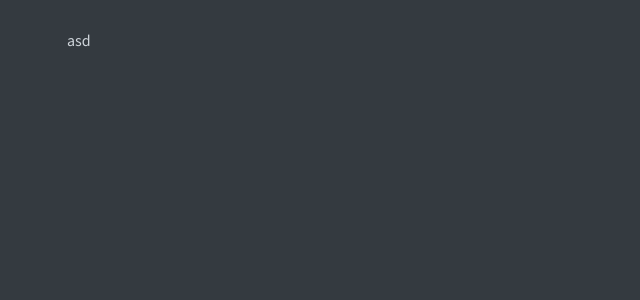
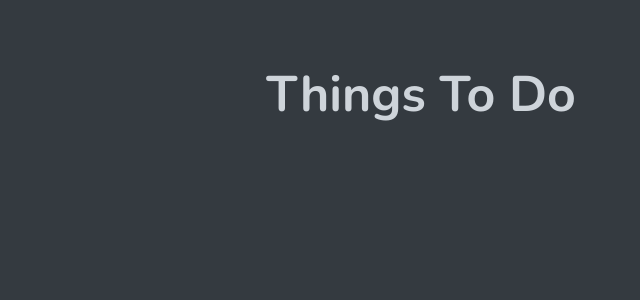
Before and after one commit to MhmtMutlu/react-todo-app, a React (Create React App) app: page / in a window 1280 px wide. Shown: the top 300 px of the page, without its empty margins (219-859 px from the left). Built offline with nearby package versions, Linux system fonts and the light colour scheme.

Commit message:
Feat-Conf: Header component was created and used in App.js. Font-style was changed.

```diff
--- a/public/index.html
+++ b/public/index.html
@@ -25,7 +25,7 @@
     -->
     <link rel="preconnect" href="https://fonts.googleapis.com">
     <link rel="preconnect" href="https://fonts.gstatic.com" crossorigin>
-    <link href="https://fonts.googleapis.com/css2?family=Source+Sans+Pro:wght@300;400;600;700&display=swap" rel="stylesheet">
+    <link href="https://fonts.googleapis.com/css2?family=Nunito:wght@300;400;600;700&display=swap" rel="stylesheet">
     <title>Todo App</title>
   </head>
   <body>
--- a/src/App.js
+++ b/src/App.js
@@ -1,10 +1,11 @@
 import React from "react";
+import Header from "./components/Header/Header";
 import Layout from "./layout/Layout";
 
 function App() {
   return (
     <Layout>
-      asd
+      <Header />
     </Layout>
   );
 }
--- a/src/_index.scss
+++ b/src/_index.scss
@@ -8,7 +8,7 @@ $light-color: #ced4da;
 }
 
 body {
-  font-family: 'Source Sans Pro', sans-serif;
+  font-family: 'Nunito', sans-serif;
   -webkit-font-smoothing: antialiased;
   -moz-osx-font-smoothing: grayscale;
 }
--- /dev/null
+++ b/src/components/Header/Header.js
@@ -0,0 +1,12 @@
+import React from 'react'
+import "./header.scss"
+
+const Header = () => {
+  return (
+    <div className='header-container'>
+      <h1 className='header-title'>Things To Do</h1>
+    </div>
+  )
+}
+
+export default Header
--- /dev/null
+++ b/src/components/Header/header.scss
@@ -0,0 +1,10 @@
+.header-container {
+  display: flex;
+  align-items: center;
+  justify-content: center;
+}
+
+.header-title {
+  font-size: 50px;
+  padding-top: 30px;
+}
--- a/src/layout/Layout.js
+++ b/src/layout/Layout.js
@@ -1,5 +1,5 @@
 import React from "react";
-import "./layout.style.scss";
+import "./layout.scss";
 
 const Layout = ({ children }) => {
   return (
--- a/src/layout/layout.style.scss
+++ b/src/layout/layout.scss
@@ -11,4 +11,8 @@
   width: 60%;
   margin: 0 auto;
   padding: 30px;
+  display: flex;
+  flex-direction: column;
+  justify-content: center;
+  align-items: center;
 }
```
